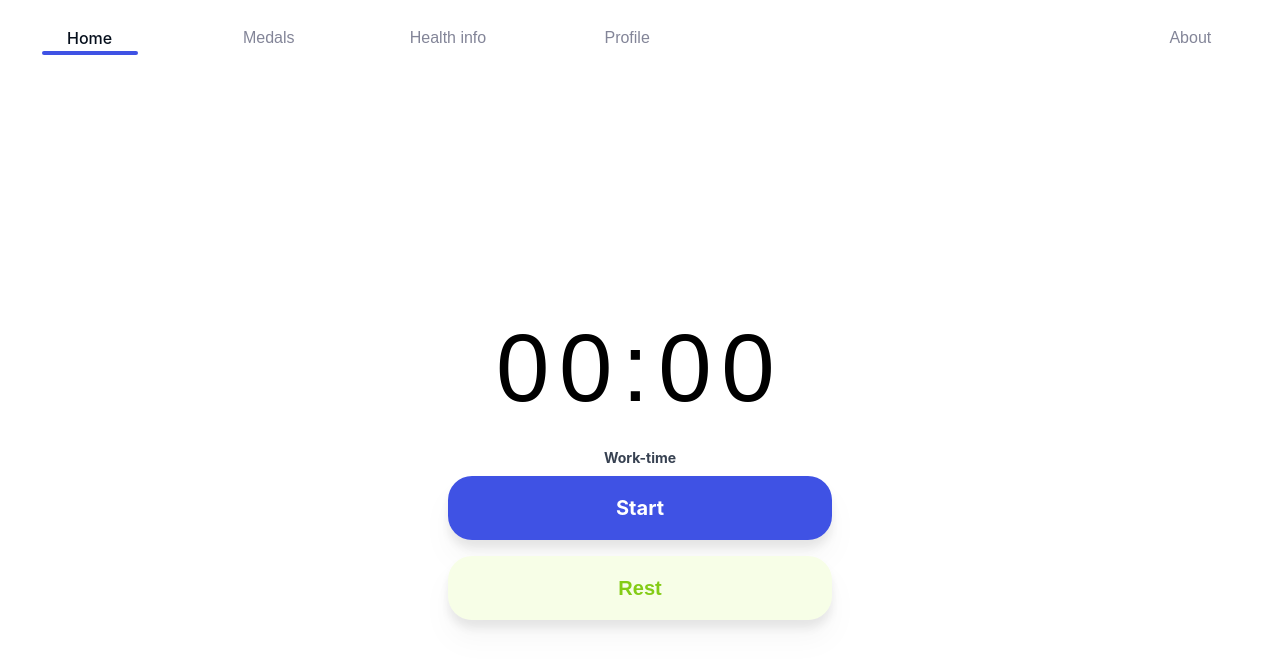
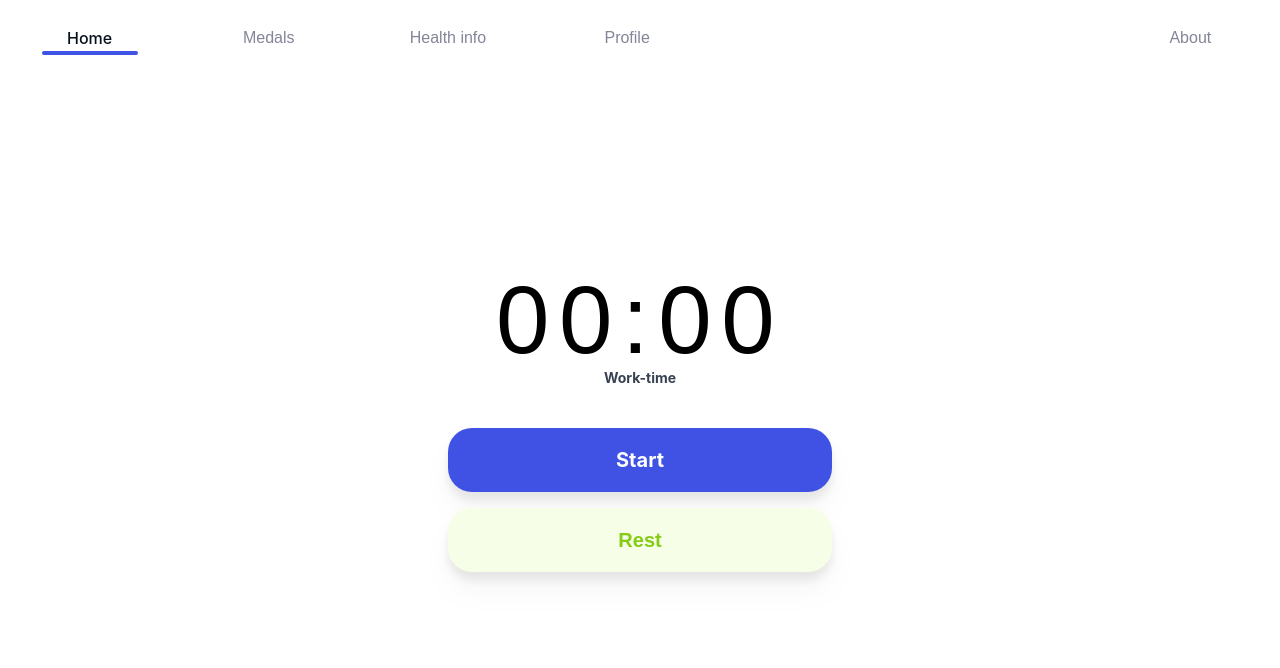
Before and after one commit to hard-tender-blade/Rest-Timer, a React (Create React App) app in the folder rest-timer/: page / in a window 1280 px wide. Shown: the top 668 px of the page. Built offline with nearby package versions, Linux system fonts and the light colour scheme.

Commit message:
Fixed positioning

```diff
--- a/rest-timer/src/components/main-pages/Home.jsx
+++ b/rest-timer/src/components/main-pages/Home.jsx
@@ -128,20 +128,20 @@ export default function Home() {
 
   ////HTML SECTION////
   return (
-    <div className=" flex justify-center items-center mt-60">
-      <div className=" w-64 flex flex-col justify-center items-center ">
+    <div className=" flex justify-center items-center mt-48">
+      <div className="w-64 flex flex-col justify-center items-center ">
         {/* timer itself */}
         <div className="text-8xl tracking-widest w-72"> {/*Text time Wrapper (require w-72)*/}
           {ConvertToTimeFormat(Minutes, Seconds)}
         </div>
 
         {/* info text that shows current mode */}
-        <p className="text-sm font-inter font-bold text-gray-700 mt-8">{IsRestTime ? "Rest-time" : "Work-time"}</p>
+        <p className="text-sm font-inter font-bold text-gray-700">{IsRestTime ? "Rest-time" : "Work-time"}</p>
 
 
         {/* start/stop timer button*/}
         <button
-          className={`rounded-3xl drop-shadow-xl m-2 w-96 h-16 font-inter font-bold text-xl
+          className={`rounded-3xl drop-shadow-xl mt-10 m-2 w-96 h-16 font-inter font-bold text-xl
           ${IsRunning ? 'text-dark-b' : 'text-white'}
           ${IsRunning ? 'bg-light-b' : 'bg-dark-b'}
           ${IsRunning ? 'hover:bg-indigo-100' : 'hover:bg-indigo-500'}
```
